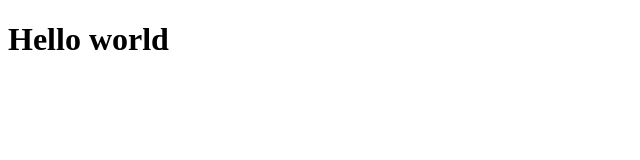
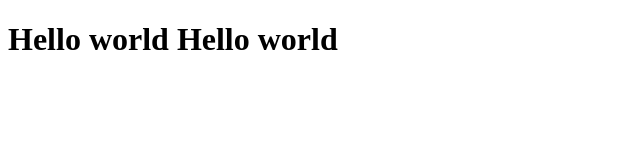
Before and after one commit to ramyfahim/webdev, a plain HTML site: page index.html in a window 1280 px wide. Shown: the whole page, without its empty margins (0-640 px from the left). Drawn offline with Linux system fonts and the light colour scheme.

Commit message:
small change to page content

```diff
--- a/index.html
+++ b/index.html
@@ -5,7 +5,7 @@
 </head>
 <body>
 
-<h1>Hello world</h1>
+<h1>Hello world Hello world</h1>
 
 </body>
 </html>
```
